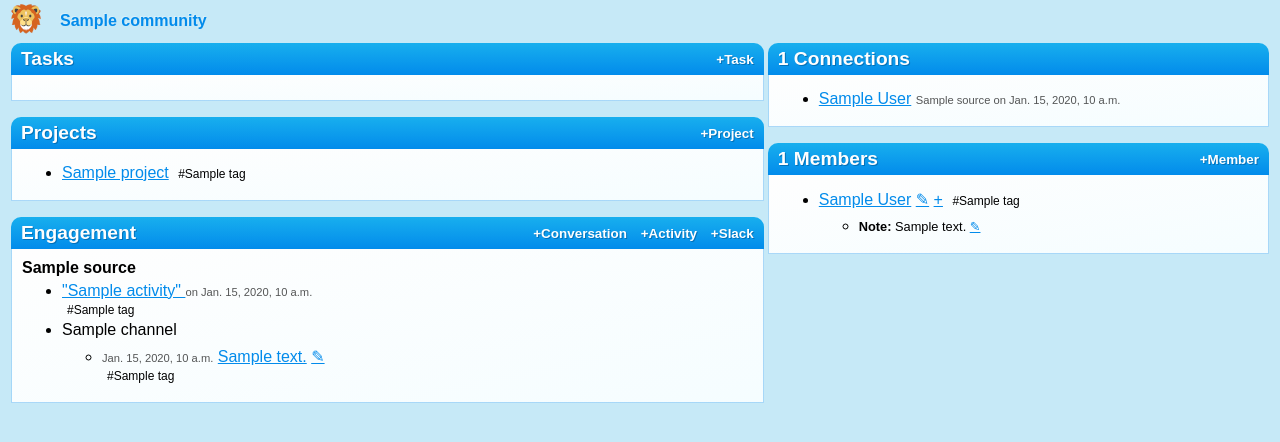
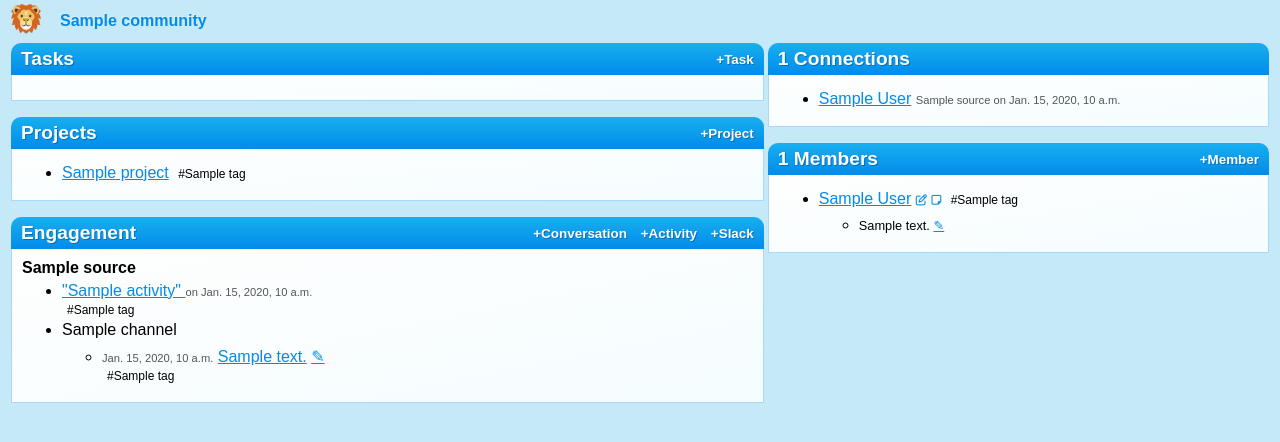
Before and after one commit to SavannahHQ/Savannah, a Django app: page /dashboard/1/ in a window 1280 px wide. Shown: the top 442 px of the page. Run offline with Django 3.2, Linux system fonts and the light colour scheme; a user stored in the database is signed in; tables that the repository leaves empty hold one stand-in row (values such as "Sample post"); some libraries are stand-ins or nearby versions.

Commit message:
Add fontawesome

```diff
--- a/frontend/templates/savannah/base.html
+++ b/frontend/templates/savannah/base.html
@@ -3,6 +3,7 @@
     <link rel="icon" href="/static/savannah/Savannah32.png" type="image/png" sizes="32x32">
     <link rel="icon" href="/static/savannah/Savannah64.png" type="image/png" sizes="64x64">
     <link rel="icon" href="/static/savannah/Savannah128.png" type="image/png" sizes="128x128">
+    <script src="https://kit.fontawesome.com/a160749d77.js" crossorigin="anonymous"></script>
     <style>
 #logo {
     position: absolute;
--- a/frontend/templates/savannah/dashboard.html
+++ b/frontend/templates/savannah/dashboard.html
@@ -60,6 +60,9 @@ h2 > .actions {
 }
 .actions > a {
     margin-left: 10px;
+}
+.fa,.far {
+    font-size: 0.7em;
 }
 </style>
 {% endblock %}
@@ -182,11 +185,11 @@ on {{task.conversation.timestamp}}
 <div class="box">
 <ul>
 {% for member in community.member_set.all %}
-<li><a target="_blank" href="/admin/corm/contact/?member={{member.id}}">{{ member.name }}</a> <a target="_blank" href="/admin/corm/member/{{member.id}}/change/">&#9998;</a> <a target="_blank" href="/admin/corm/note/add/?member={{member.id}}&author={{request.user.id}}">+</a>{% include 'savannah/tags.html' with tags=member.tags.all %}</li>
+<li><a target="_blank" href="/admin/corm/contact/?member={{member.id}}">{{ member.name }}</a> <a target="_blank" href="/admin/corm/member/{{member.id}}/change/" title="Edit Member"><i class="fa fa-edit"></i></a> <a title="Add Note" target="_blank" href="/admin/corm/note/add/?member={{member.id}}&author={{request.user.id}}"><i class="far fa-sticky-note"> </i></a>{% include 'savannah/tags.html' with tags=member.tags.all %}</li>
 {% if member.note_set.all.count %}
 <ul>
 {% for note in member.note_set.all %}
-<li><span class="note"><b>Note:</b> {{note}} <a target="_blank" href="/admin/corm/note/{{note.id}}/change/">&#9998;</a></span></li>
+<li><span class="note">{{note}} <a target="_blank" href="/admin/corm/note/{{note.id}}/change/">&#9998;</a></span></li>
 {% endfor %}
 </ul>
 {% endif %}
```
